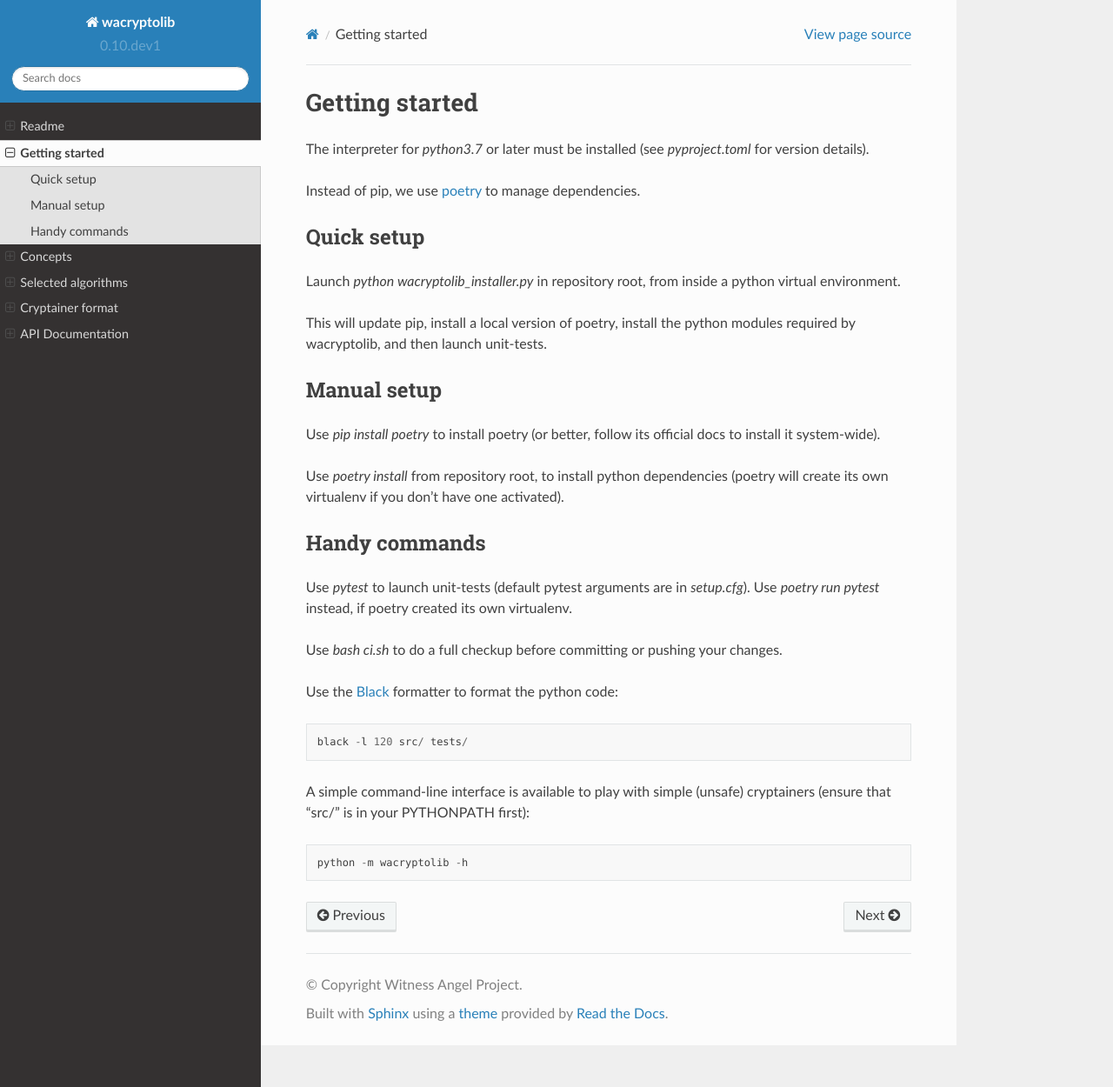
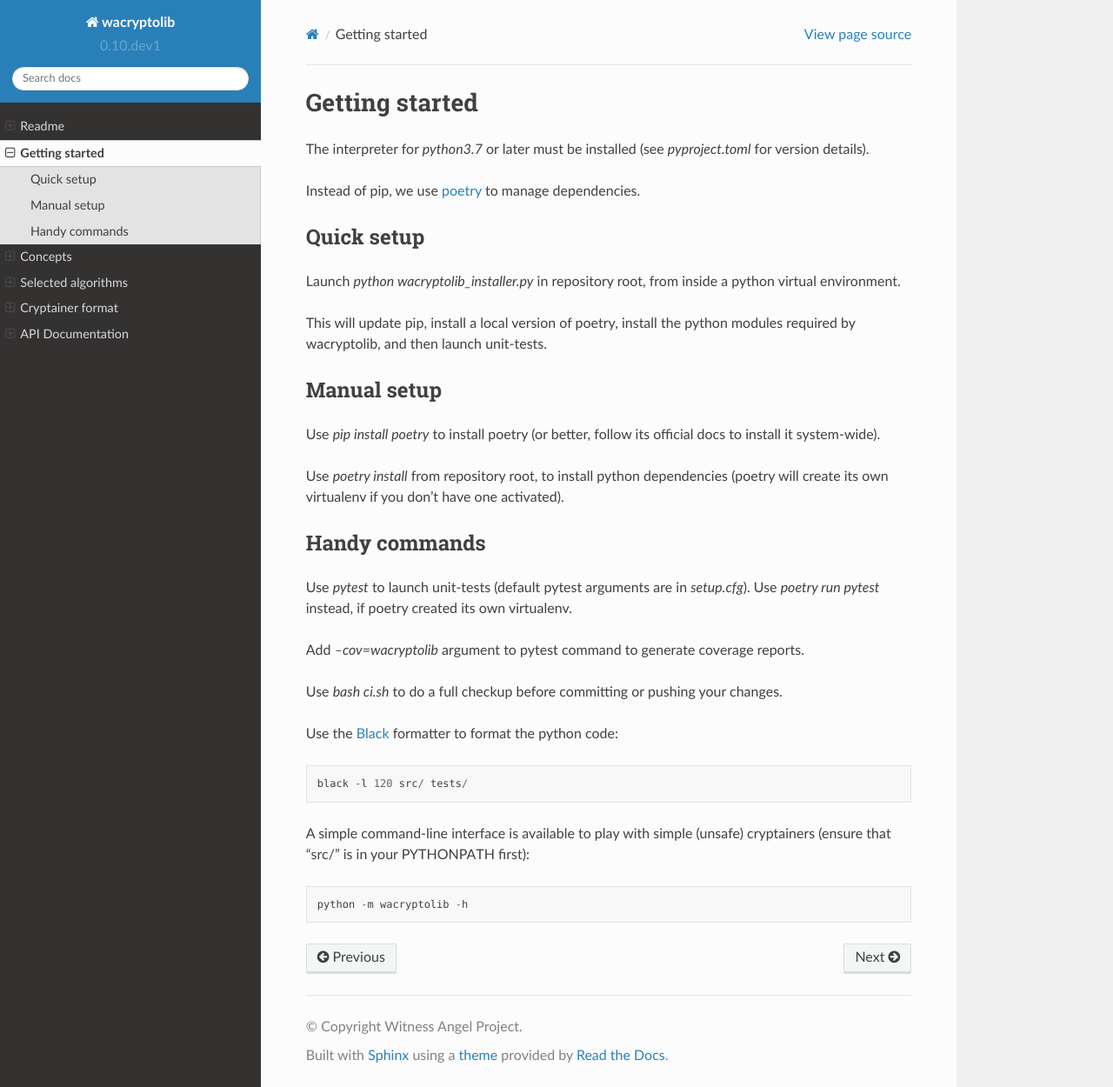
Before and after one commit to WitnessAngel/witness-angel-cryptolib, a Sphinx documentation site: the page built from docs/getting_started.rst, in a window 1280 px wide and 1250 px high. Shown: the whole window at 87% size. Built offline with Sphinx 7.4.7 and the Read the Docs theme 2.0.0, drawn with Linux system fonts in a browser that asks for light colours.

Commit message:
Update DEV documentation

```diff
--- a/docs/getting_started.rst
+++ b/docs/getting_started.rst
@@ -28,6 +28,8 @@ Handy commands
 
 Use `pytest` to launch unit-tests (default pytest arguments are in `setup.cfg`). Use `poetry run pytest` instead, if poetry created its own virtualenv.
 
+Add `--cov=wacryptolib` argument to pytest command to generate coverage reports.
+
 Use `bash ci.sh` to do a full checkup before committing or pushing your changes.
 
 Use the `Black <https://black.readthedocs.io/en/stable/>`_ formatter to format the python code::
```
Also changed, not shown: 1 other file.
